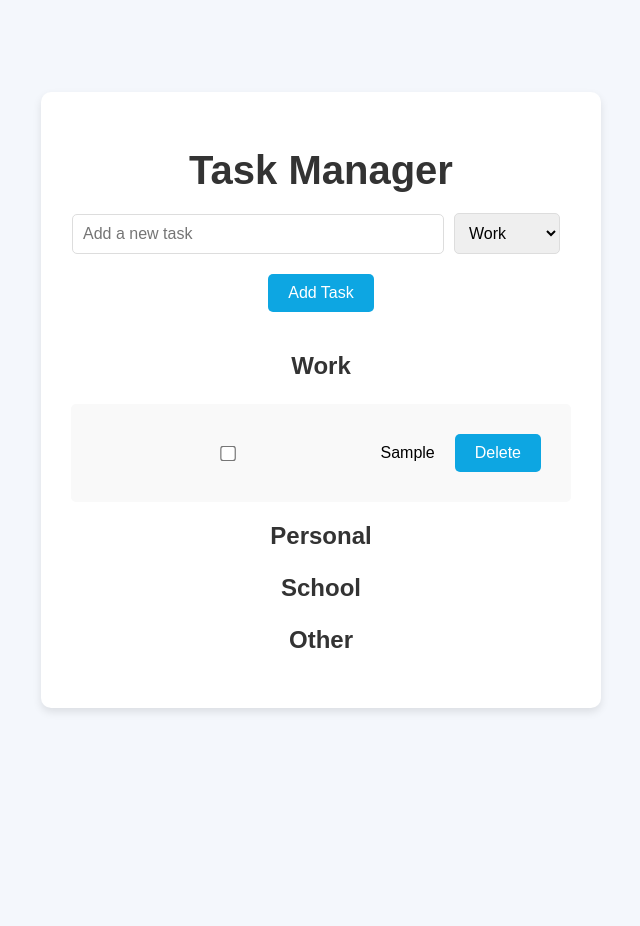
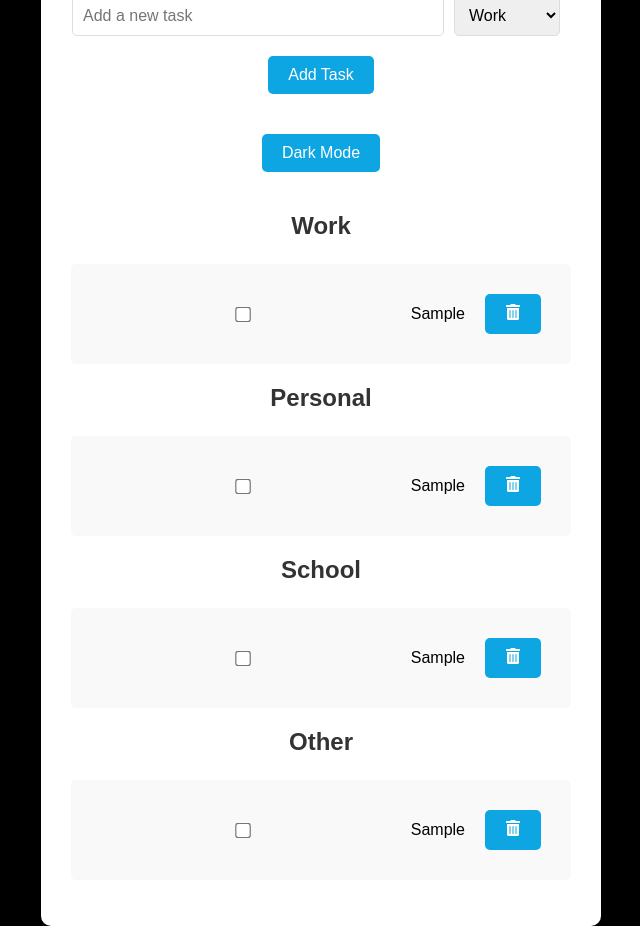
Before and after one commit to YamilVillegas/Task-Manager, a React (Create React App) app: page / in a window 1280 px wide. Both pictures are taken after typing "Sample" into the empty fields and a click on the button "Add Task". Shown: the whole page, without its empty margins (319-959 px from the left). Before the commit the page ends 800 px from the top, so only its background shows below. Built offline with nearby package versions, Linux system fonts and the light colour scheme.

Commit message:
Dark Mode with Bugs

```diff
--- a/package.json
+++ b/package.json
@@ -6,7 +6,9 @@
     "cra-template": "1.2.0",
     "react": "^19.0.0",
     "react-dom": "^19.0.0",
+    "react-icons": "^5.4.0",
     "react-scripts": "5.0.1",
+    "react-spring": "^9.7.5",
     "web-vitals": "^4.2.4"
   },
   "scripts": {
--- a/src/App.css
+++ b/src/App.css
@@ -1,7 +1,7 @@
 /* General Styles */
 body {
   font-family: 'Arial', sans-serif;
-  background-color: #f4f7fc;
+  background-color: black;
   margin: 0;
   padding: 0;
   display: flex;
@@ -103,3 +103,51 @@ h3 {
   color: #333;
   text-transform: capitalize;
 }
+
+/* Dark Mode */
+.dark {
+  background-color: #2b2b2b;
+  color: #ffff;
+}
+
+.dark .task-manager {
+  color: white;
+  background-color: #3a3a3a;
+}
+
+.dark input, .dark select, .dark button {
+  background-color: #555;
+  color: #fff;
+}
+
+.dark input[type="checkbox"]:checked {
+  background-color: #4CAF50;
+}
+
+.dark button:hover {
+  background-color: #45a049;
+}
+
+.dark li {
+  background-color: #444;
+  border: 1px solid #666;
+}
+
+/* Dark Mode Toggle Button */
+.toggle-dark-mode {
+  background-color: rgb(13, 166, 226);
+  color: white;
+  padding: 10px 20px;
+  border: none;
+  cursor: pointer;
+  border-radius: 5px;
+  margin-top: 20px;
+}
+
+.toggle-dark-mode:hover {
+  background-color: rgb(0, 156, 218);
+}
+
+body, button, h1 {
+  transition: all 0.3s ease;
+}
--- a/src/TaskManager.js
+++ b/src/TaskManager.js
@@ -1,10 +1,13 @@
 import React, { useState } from 'react';
+import { useTransition, animated } from 'react-spring';
 import './App.css';
+import { FaTrashAlt, FaCheckCircle } from 'react-icons/fa';
 
 function TaskManager() {
   const [tasks, setTasks] = useState([]);
   const [newTask, setNewTask] = useState("");
   const [selectedCategory, setSelectedCategory] = useState("Work");
+  const [darkMode, setDarkMode] = useState(false);
 
   const categories = ["Work", "Personal", "School", "Other"];
 
@@ -38,8 +41,19 @@ function TaskManager() {
     return tasks.filter((task) => task.category === category);
   };
 
+  const transitions = useTransition(tasks, {
+    keys: task => task.id,
+    from: { opacity: 0, transform: 'translateY(-20px)' },
+    enter: { opacity: 1, transform: 'translateY(0px)' },
+    leave: { opacity: 0, transform: 'translateY(20px)' },
+  });
+
+  const toggleDarkMode = () => {
+    setDarkMode(!darkMode);
+  };
+
   return (
-    <div className="task-manager">
+    <div className={`task-manager ${darkMode ? 'dark' : ''}`}>
       <h1>Task Manager</h1>
 
       <div className="task-input">
@@ -62,21 +76,26 @@ function TaskManager() {
         <button onClick={addTask}>Add Task</button>
       </div>
 
-      {/* Render tasks by category */}
+      <button className="toggle-dark-mode" onClick={toggleDarkMode}>
+        {darkMode ? 'Light Mode' : 'Dark Mode'}
+      </button>
+
       {categories.map((category) => (
         <div key={category}>
           <h3>{category}</h3>
           <ul>
-            {getFilteredTasks(category).map((task) => (
-              <li key={task.id} className={task.completed ? 'completed' : ''}>
+            {transitions((styles, task) => (
+              <animated.li style={styles} key={task.id} className={task.completed ? 'completed' : ''}>
                 <input
                   type="checkbox"
                   checked={task.completed}
                   onChange={() => toggleComplete(task.id)}
                 />
                 {task.name}
-                <button onClick={() => deleteTask(task.id)}>Delete</button>
-              </li>
+                <button onClick={() => deleteTask(task.id)}>
+                  <FaTrashAlt />
+                </button>
+              </animated.li>
             ))}
           </ul>
         </div>
```
Also changed, not shown: 1 other file (tests, documents, lock files or other folders).
